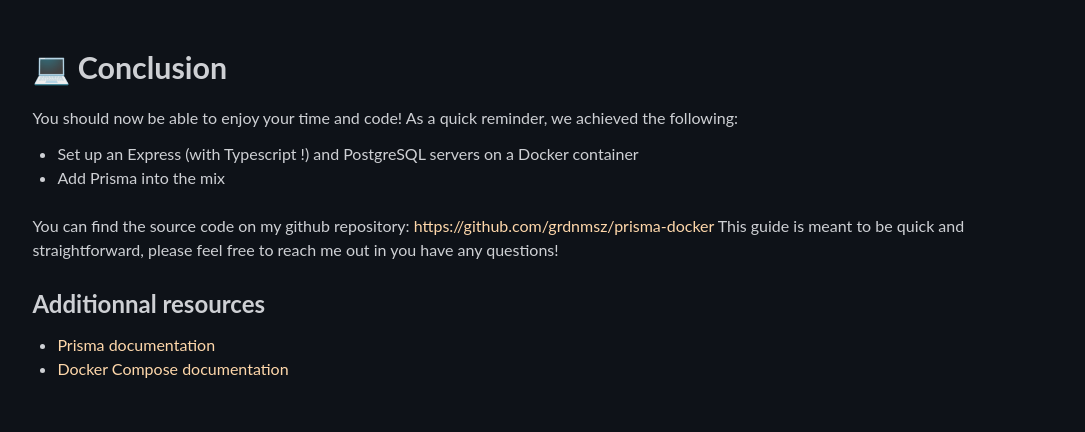
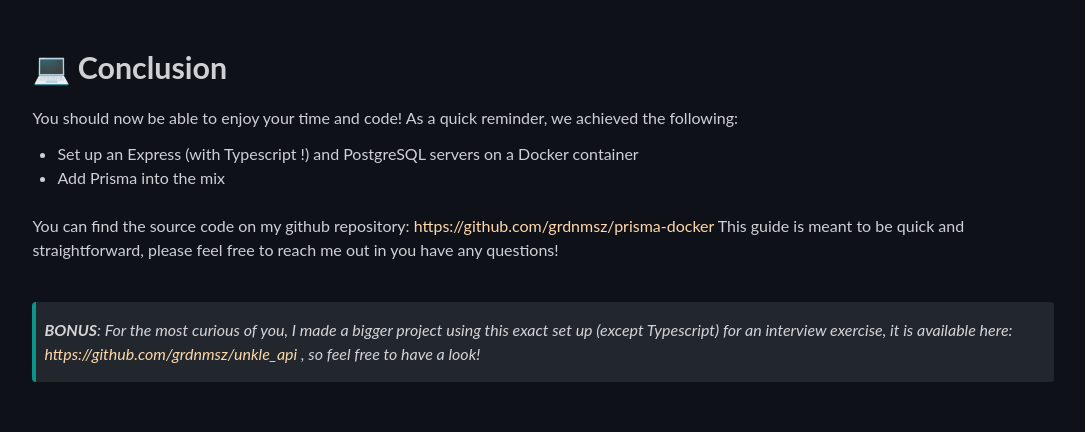
Before and after one commit to grdnmsz/portfolio, a Gatsby site: page /docker-prisma/ in a window 1280 px wide. Shown: the part 10388-10820 px from the top of the page, without its empty margins (85-1170 px from the left). Built offline with nearby package versions, Linux system fonts and the light colour scheme; Gatsby itself is replaced by a stand-in of ours; some packages are replaced by stand-ins of ours.

Commit message:
article conclusion

```diff
--- a/content/docker-prisma/index.mdx
+++ b/content/docker-prisma/index.mdx
@@ -311,6 +311,9 @@
 You can find the source code on my github repository: https://github.com/grdnmsz/prisma-docker
 This guide is meant to be quick and straightforward, please feel free to reach me out in you have any questions!
 
+> **BONUS**: For the most curious of you, I made a bigger project using this exact set up (except Typescript) for an interview exercise,
+it is available here: https://github.com/grdnmsz/unkle_api , so feel free to have a look!
+
 <br />
 
 ### Additionnal resources
```
